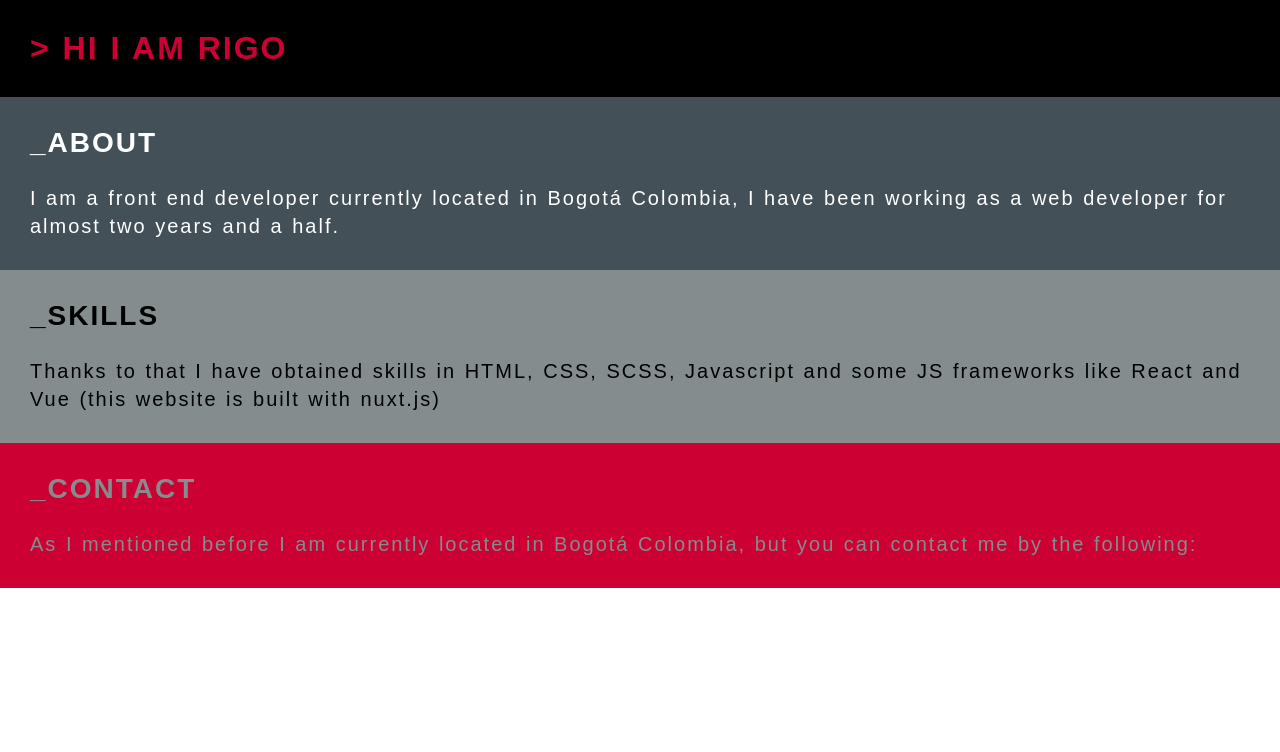
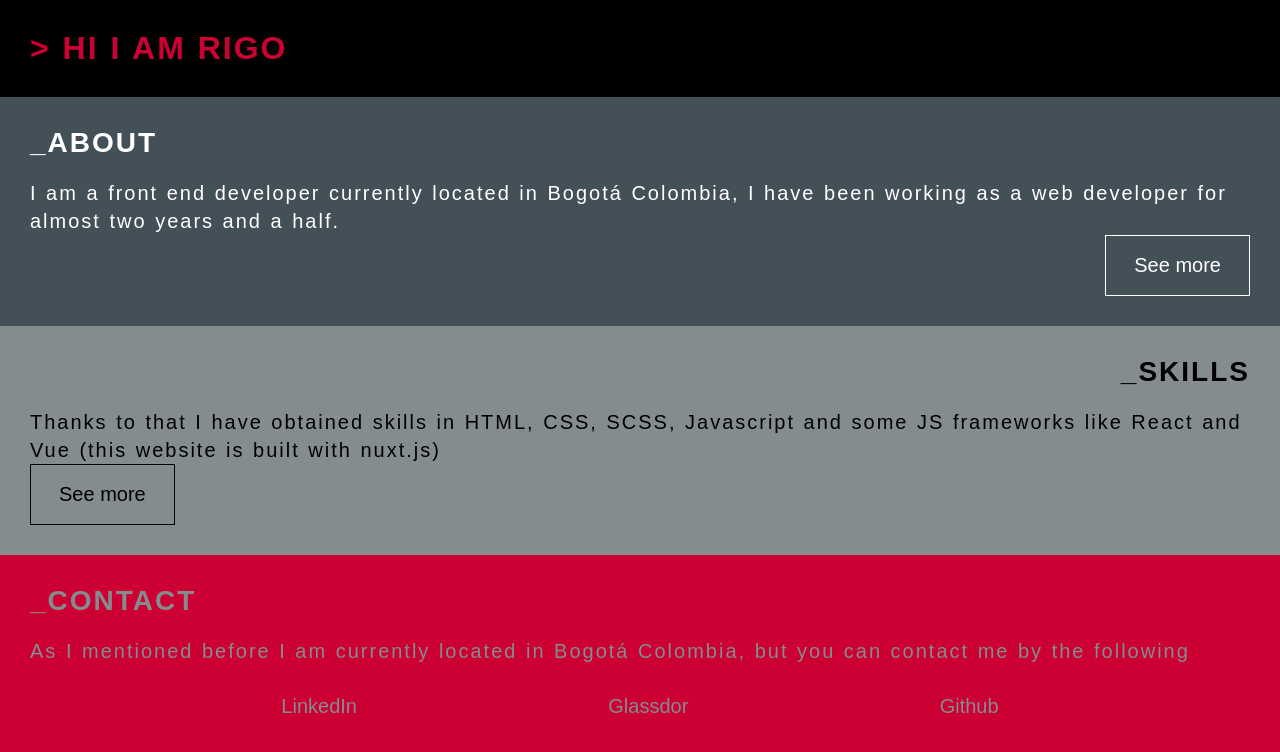
Before and after one commit to Rigo9119/rigo-web, a Nuxt app: page / in a window 1280 px wide. Shown: the top 752 px of the page. Built offline with nearby package versions, Linux system fonts and the light colour scheme.

Commit message:
[feature/button] - button set up

```diff
--- a/assets/scss/components/_typography.scss
+++ b/assets/scss/components/_typography.scss
@@ -58,6 +58,6 @@
 
 .title {
   letter-spacing: 2px;
-  margin-bottom: 25px;
+  margin-bottom: 20px;
   @include font-size(28);
 }
--- a/components/About.vue
+++ b/components/About.vue
@@ -7,16 +7,28 @@
         I am a front end developer currently located in Bogotá Colombia, I have been working as a web developer for
         almost two years and a half.
       </p>
+      <Button text="See more" class="about__button"/>
     </div>
 </template>
 
 <script>
+  import Button from '../components/Button'
 
+  export default  {
+    components: {
+      Button
+    }
+  }
 </script>
 
 <style lang="scss">
   .about {
+    align-items: flex-start;
     background: $river-bed;
+    display: flex;
+    flex-flow: column nowrap;
+    justify-content: space-between;
+    width: 100vw;
 
     &__title {
       color: $white;
@@ -25,5 +37,11 @@
     &__paragraph {
       color: $white;
     }
+
+    &__button {
+      align-self: flex-end;
+      border: 1px solid $white;
+      color: $white;
+    }
   }
 </style>
--- /dev/null
+++ b/components/Button.vue
@@ -0,0 +1,24 @@
+<template>
+  <button class="button">{{ text }}</button>
+</template>
+
+<script>
+  export default {
+    props: {
+      text: {
+        type: String,
+        default: ''
+      }
+    }
+  }
+</script>
+
+<style lang="scss">
+  .button {
+    background: none;
+    padding: 18px 28px;
+    outline: none;
+    text-decoration: none;
+    @include font-size(20);
+  }
+</style>
--- a/components/Contact.vue
+++ b/components/Contact.vue
@@ -2,17 +2,27 @@
     <div class="contact g-padding">
       <h2 class="contact__title title">_CONTACT</h2>
       <P class="contact__paragraph paragraph">
-        As I mentioned before I am currently located in Bogotá Colombia, but you can contact me by the following:
+        As I mentioned before I am currently located in Bogotá Colombia, but you can contact me by the following
       </P>
+      <div class="contact__menu">
+        <a href="" class="contact__menu__item">LinkedIn</a>
+        <a href="" class="contact__menu__item">Glassdor</a>
+        <a href="" class="contact__menu__item">Github</a>
+      </div>
     </div>
 </template>
 
-<script>
-</script>
+<scrip>
+</scrip>
 
 <style lang="scss">
   .contact {
+    align-items: flex-start;
     background: $monza;
+    display: flex;
+    flex-flow: column nowrap;
+    justify-content: space-between;
+    width: 100vw;
 
     &__title {
       color: $oslo-gray;
@@ -21,5 +31,20 @@
     &__paragraph {
       color: $oslo-gray;
     }
+
+    &__menu {
+      align-items: center;
+      display: flex;
+      flex-flow: row nowrap;
+      justify-content: space-evenly;
+      margin: 30px auto;
+      width: 100%;
+
+      &__item {
+        color: $oslo-gray;
+        margin-bottom: 60px;
+        @include font-size(20)
+      }
+    }
   }
 </style>
--- a/components/Header.vue
+++ b/components/Header.vue
@@ -10,7 +10,9 @@
 </template>
 
 <script>
+  export  default {
 
+  }
 </script>
 
 <style lang="scss">
--- a/components/Skills.vue
+++ b/components/Skills.vue
@@ -7,23 +7,42 @@
       Thanks to that I have obtained skills in HTML, CSS, SCSS, Javascript and some JS frameworks like React and Vue
       (this website is built with nuxt.js)
     </p>
+    <Button text="See more" class="skills__button" />
   </div>
 </template>
 
 <script>
+  import Button from '../components/Button'
 
+  export default  {
+    components: {
+      Button
+    }
+  }
 </script>
 
 <style lang="scss">
   .skills {
+    align-items: flex-start;
     background: $oslo-gray;
+    display: flex;
+    flex-flow: column nowrap;
+    justify-content: space-between;
+    width: 100vw;
 
     &__title {
+      align-self: flex-end;
       color: $black;
     }
 
     &__paragraph {
       color: $black;
     }
+
+    &__button {
+      align-self: flex-start;
+      border: 1px solid $black;
+      color: $black;
+    }
   }
 </style>
```
Also changed, not shown: pages/index.vue (indentation only).
